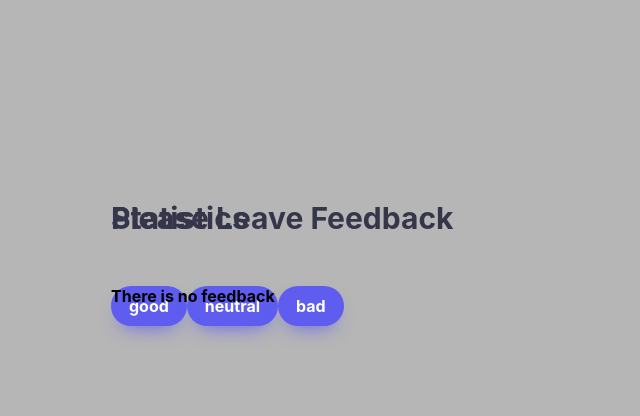
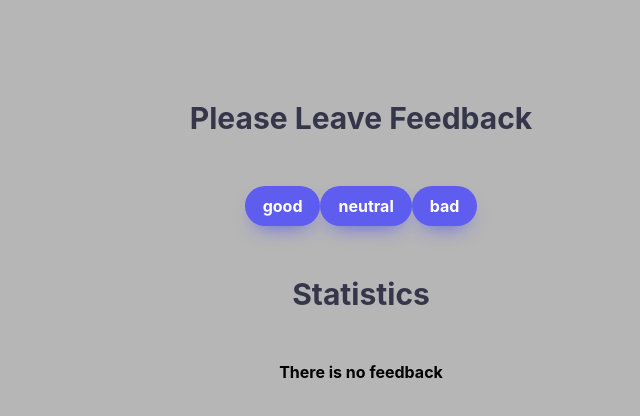
Before and after one commit to marichiiin/goit-react-hw-02-feedback, a React (Create React App) app: page / in a window 1280 px wide. Shown: the top 416 px of the page, without its empty margins (279-919 px from the left). Built offline with nearby package versions, Linux system fonts and the light colour scheme.

Commit message:
Update Section.module.css

```diff
--- a/src/components/Section/Section.module.css
+++ b/src/components/Section/Section.module.css
@@ -1,12 +1,5 @@
 .section {
-    width: 500px;
-    height: 500px;
-    position: absolute;
-    margin: auto;
-    left: 0;
-    right: 0;
-    top: 0;
-    bottom: 0;
+text-align: center;
 }
 .title {
     padding: 50px 0;
```
